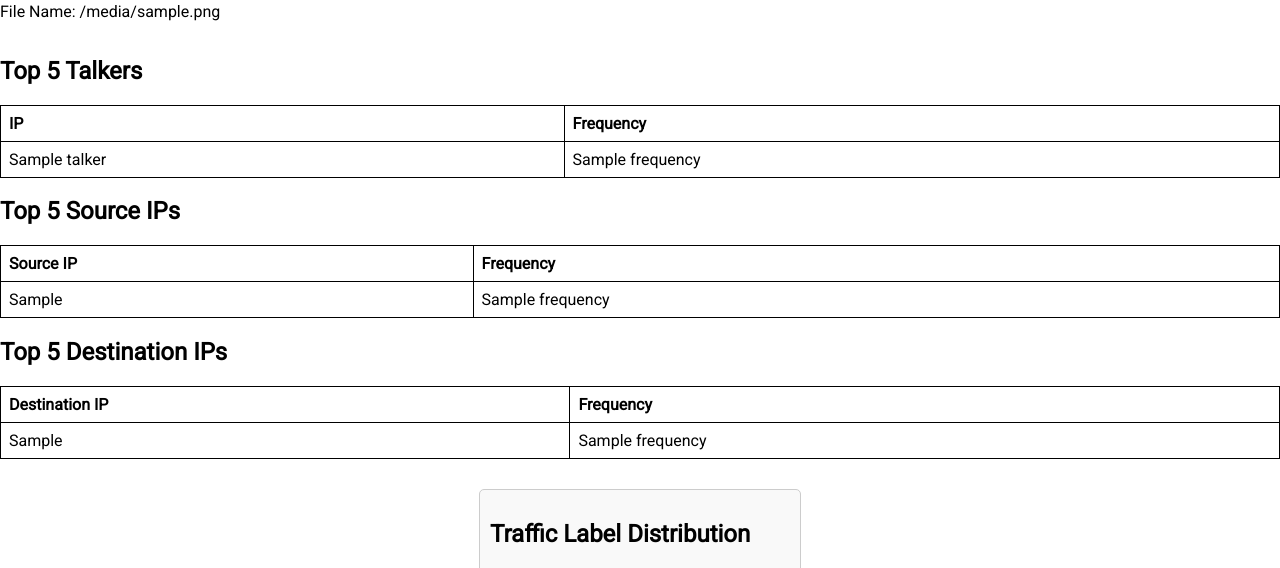
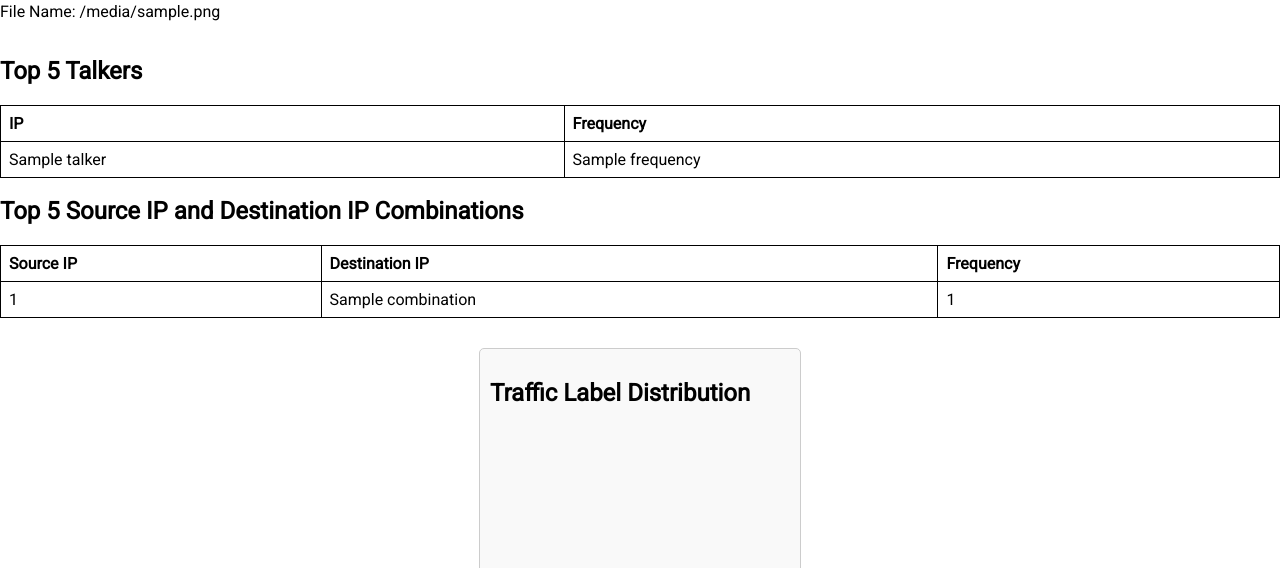
Before and after one commit to Christabellet/ict3211-group3, a Flask app: template AI/WebDashboard/templates/display.html in a window 1280 px wide. Shown: the part 165-733 px from the top of the page. Run offline with Flask 3, Linux system fonts and the light colour scheme; the template is opened without the code that fills it: most values are stand-ins (such as "Sample title", 1, 10 or a date in 2020); a map, chart or similar area stays blank.

Commit message:
updated top 5 source and destination combinations

```diff
--- a/AI/WebDashboard/WebInterface.py
+++ b/AI/WebDashboard/WebInterface.py
@@ -1,3 +1,5 @@
+from itertools import groupby
+
 from flask import Flask, render_template, request, jsonify, redirect, url_for
 import os
 import csv
@@ -45,17 +47,18 @@ def get_top_talkers(csv_filename, n=5):
     return top_talkers
 
 
-def get_top_ips(csv_filename, field_name, n=5):
-    # Read the CSV file and calculate the frequency of the given field (e.g., Source IP or Destination IP)
-    field_frequency = Counter()
-    with open(csv_filename, 'r') as csvfile:
-        reader = csv.DictReader(csvfile)
-        for row in reader:
-            field_frequency[row[field_name]] += 1
+def get_top_ip_combinations(csv_filename, n=5):
+    ip_combinations = []
+    with open(csv_filename, 'r') as csv_file:
+        csv_reader = csv.DictReader(csv_file)
+        for row in csv_reader:
+            ip_combinations.append((row['Source IP'], row['Destination IP']))
 
-    # Get the top n IPs for the given field
-    top_ips = field_frequency.most_common(n)
-    return top_ips
+    sorted_combinations = sorted(ip_combinations)
+    ip_counts = {key: len(list(group)) for key, group in groupby(sorted_combinations)}
+
+    top_combinations = dict(Counter(ip_counts).most_common(n))
+    return top_combinations
 
 
 @app.route('/')
@@ -96,7 +99,7 @@ def upload():
     elif request.form.get('function') == "packet":
         # Process the uploaded file and save the processed data as a new CSV file
         # processed_filename = deep_packet_predict(os.path.join(app.config['UPLOAD_FOLDER'], filename), app.config['PROCESSED_FOLDER'])
-        processed_filename = 'processed/YouTube_Afif_2023-07-24_02-28-24_result_TrafficOnly.csv'
+        processed_filename = 'processed/netflix_test_2023-07-24_10-37-40_result.csv'
         # Read the CSV file into a list of dictionaries
         csv_data = []
         with open(processed_filename, 'r') as csvfile:
@@ -106,16 +109,14 @@ def upload():
 
         # Get the top 5 talkers, source IPs, and destination IPs from the processed CSV file
         top_talkers = get_top_talkers(processed_filename, n=5)
-        top_source_ips = get_top_ips(processed_filename, 'Source IP', n=5)
-        top_destination_ips = get_top_ips(processed_filename, 'Destination IP', n=5)
+        top_ip_combinations = get_top_ip_combinations(processed_filename, n=5)
 
         # Redirect to the route that displays the contents of the processed CSV file
         return render_template('display.html',
                                data=csv_data,
                                filename=filename,
                                top_talkers=top_talkers,
-                               top_source_ips=top_source_ips,
-                               top_destination_ips=top_destination_ips)
+                               top_ip_combinations=top_ip_combinations)
 
 
 if __name__ == '__main__':
--- a/AI/WebDashboard/templates/display.html
+++ b/AI/WebDashboard/templates/display.html
@@ -50,40 +50,22 @@
         </table>
     </div>
 
-    <div id="tableContainerSource">
-        <h2>Top 5 Source IPs</h2>
+    <h2>Top 5 Source IP and Destination IP Combinations</h2>
+    <div>
         <table>
             <thead>
                 <tr>
                     <th>Source IP</th>
-                    <th>Frequency</th>
-                </tr>
-            </thead>
-            <tbody>
-                {% for ip, frequency in top_source_ips %}
-                <tr>
-                    <td>{{ ip }}</td>
-                    <td>{{ frequency }}</td>
-                </tr>
-                {% endfor %}
-            </tbody>
-        </table>
-    </div>
-
-    <div id="tableContainerDestination">
-        <h2>Top 5 Destination IPs</h2>
-        <table>
-            <thead>
-                <tr>
                     <th>Destination IP</th>
                     <th>Frequency</th>
                 </tr>
             </thead>
             <tbody>
-                {% for ip, frequency in top_destination_ips %}
+                {% for combination, count in top_ip_combinations.items() %}
                 <tr>
-                    <td>{{ ip }}</td>
-                    <td>{{ frequency }}</td>
+                    <td>{{ combination[0] }}</td>
+                    <td>{{ combination[1] }}</td>
+                    <td>{{ count }}</td>
                 </tr>
                 {% endfor %}
             </tbody>
```
Also changed, not shown: AI/WebDashboard/static/script.js (+18 -0 lines).
